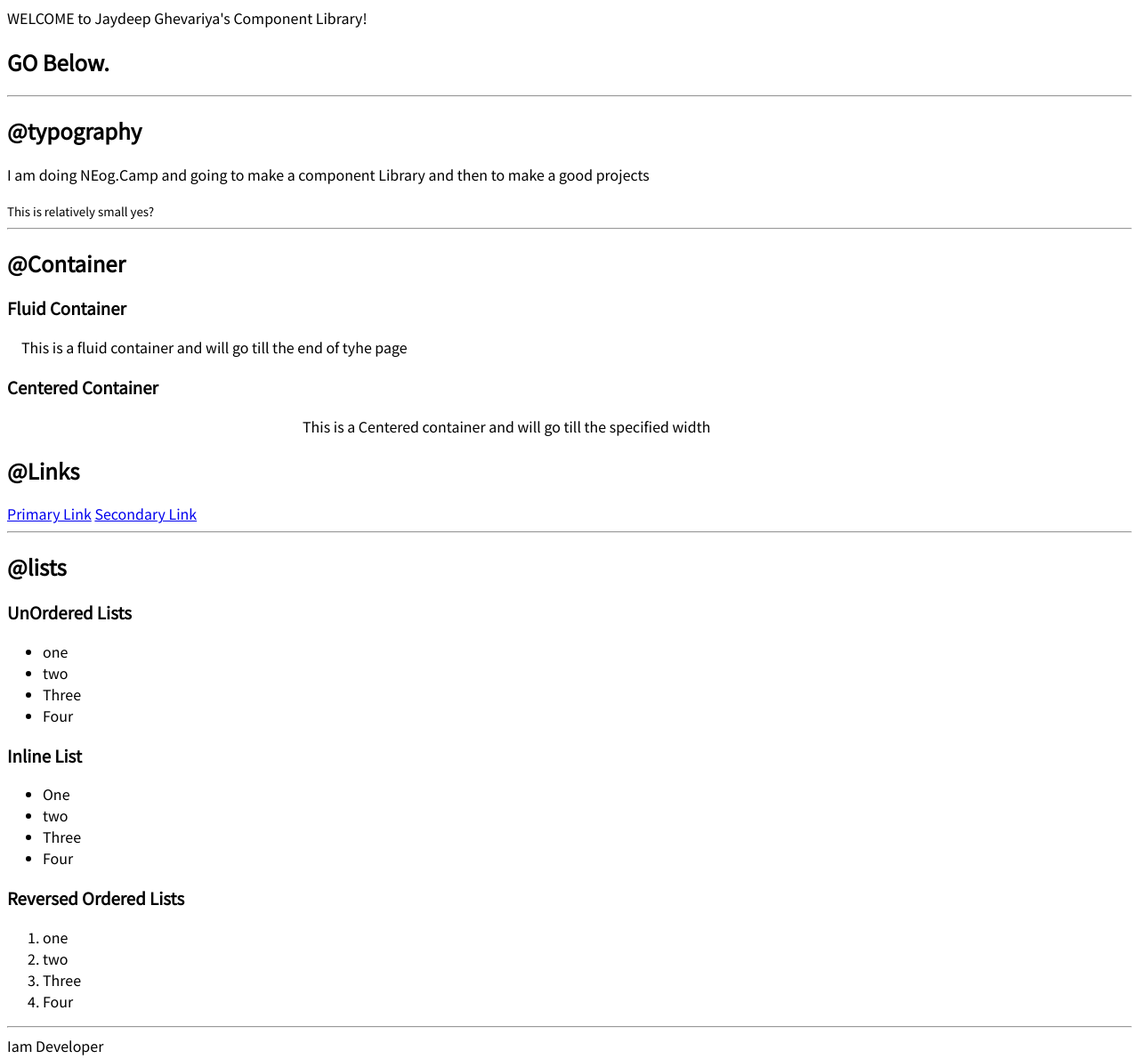
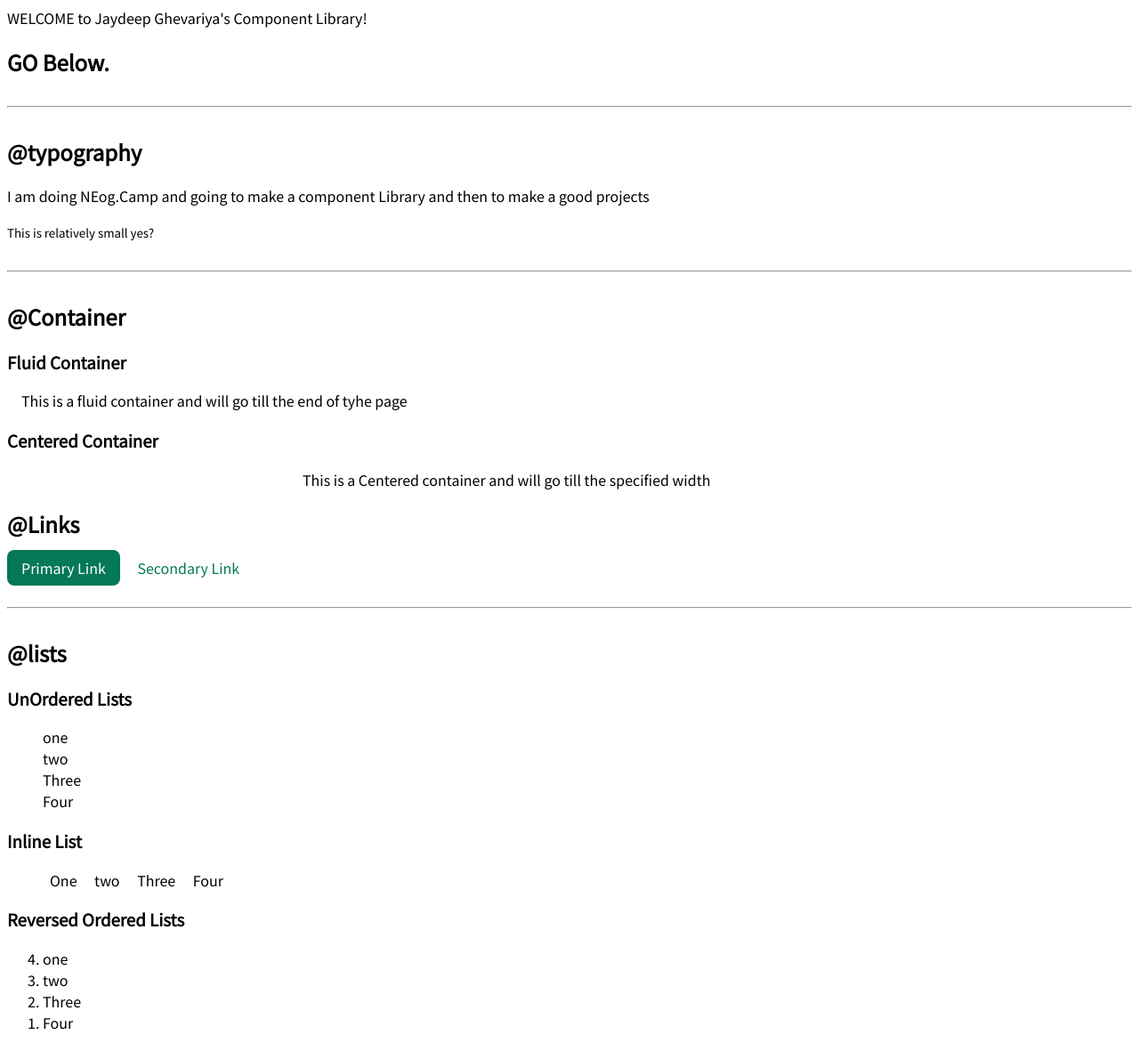
Before and after one commit to JYDP02/HTML-CSS_Library, a plain HTML site: page index.html in a window 1280 px wide. Shown: the top 1190 px of the page at 89% size. Drawn offline with Linux system fonts and the light colour scheme.

Commit message:
update: added derails

```diff
--- a/index.html
+++ b/index.html
@@ -22,14 +22,14 @@
     <div class="container container-centered">This is a Centered container and will go till the specified width</div>
 
     <h2>@Links</h2>
-    <a href="/">Primary Link</a>
-    <a href="/">Secondary Link</a>
+    <a class="link link-primary" href="/">Primary Link</a>
+    <a class="link link-secondary" href="/">Secondary Link</a>
 
     <hr>
 
     <h2>@lists</h2>
     <h3>UnOrdered Lists</h3>
-    <ul>
+    <ul class="list-nonbullet">
         <li>one </li>
         <li>two </li>
         <li>Three </li>
@@ -37,15 +37,15 @@
     </ul>
 
     <h3>Inline List</h3>
-    <ul>
-        <li>One </li>
-        <li>two </li>
-        <li>Three </li>
-        <li>Four </li>
+    <ul class="list-nonbullet">
+        <li class="list-inline">One </li>
+        <li class="list-inline">two </li>
+        <li class="list-inline">Three </li>
+        <li class="list-inline">Four </li>
     </ul>
 
     <h3>Reversed Ordered Lists</h3>
-    <ol>
+    <ol reversed>
         <li>one </li>
         <li>two </li>
         <li>Three </li>
--- a/style.css
+++ b/style.css
@@ -4,6 +4,9 @@ body{
     font-family: 'Noto Sans TC', sans-serif;
 }
 
+:root{
+    --primary-color: #047857;
+}
 .container{
     padding-left: 1rem;
     padding-right: 1rem;
@@ -14,6 +17,30 @@ body{
     margin: auto;
 }
 
-.container-fluid{
+.link{
+    text-decoration: none;
+    padding: 0.5rem 1rem;
+}
 
+.link-primary{
+    background-color: var(--primary-color);
+    border-radius: 0.5rem;
+    color: white;
 }
+
+.link-secondary{
+    color: #047857;
+}
+
+hr{
+    margin: 2rem 0rem;
+}
+
+.list-nonbullet{
+    list-style: none;
+}
+
+.list-inline{
+    display: inline;
+    margin: 0rem 0.5rem;
+}
```
